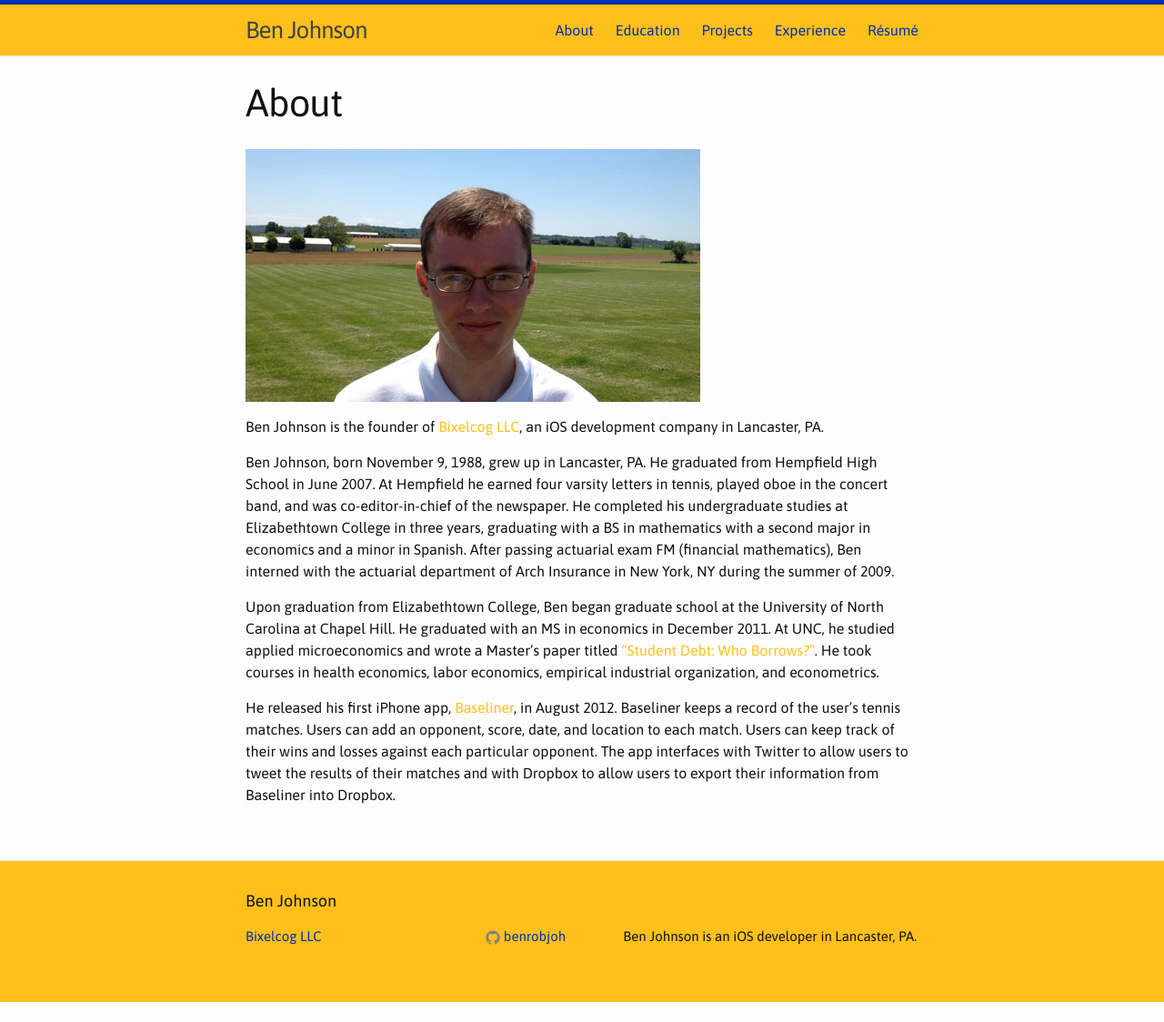
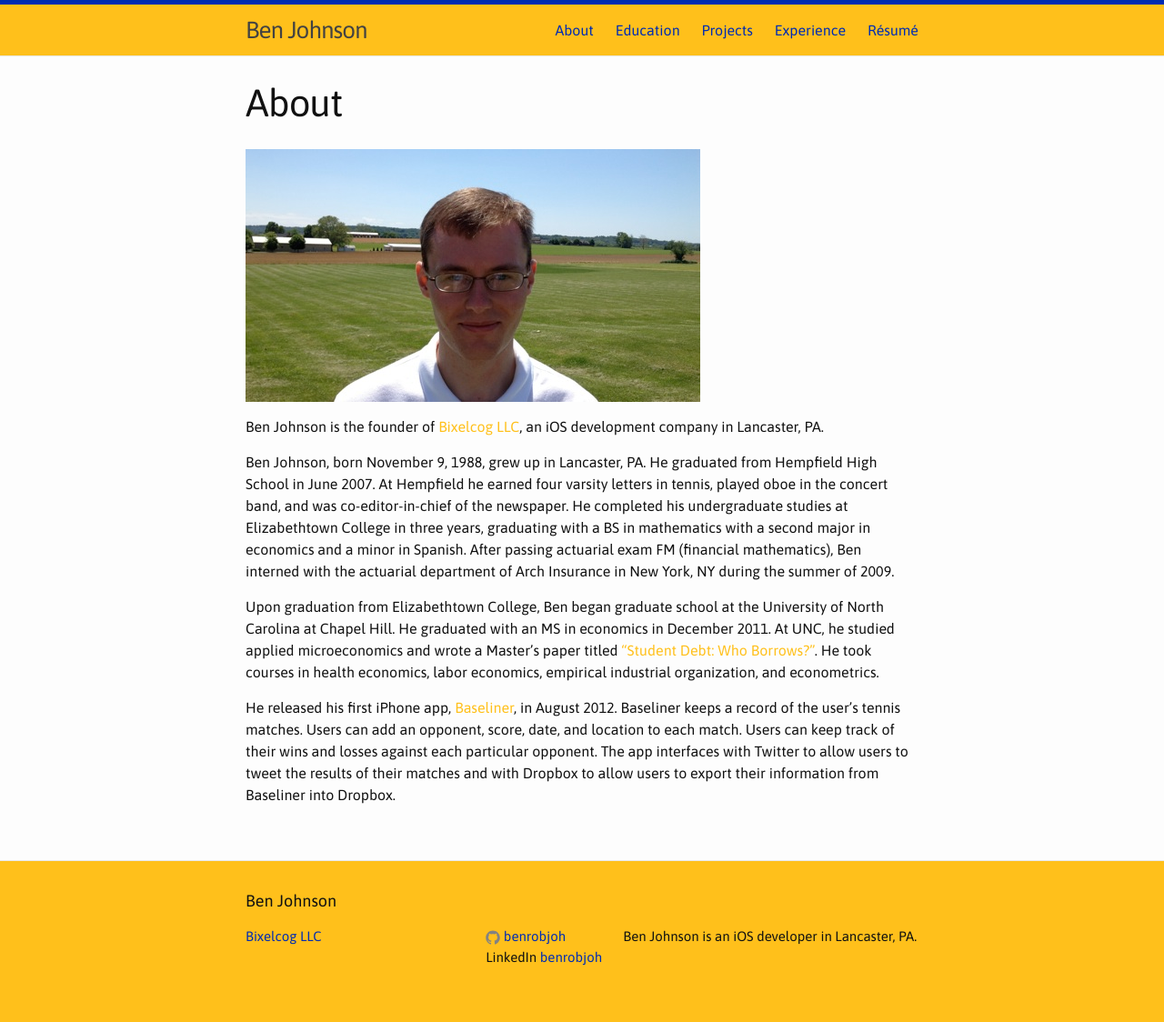
Before and after one commit to benrobjoh/benrobjoh.github.io, a Jekyll site: the page built from index.md, in a window 1280 px wide. Shown: the whole page at 91% size. Built offline with Jekyll 4.4.1, drawn with Linux system fonts in a browser that asks for light colours; before the commit the page ends 1102 px from its top, so only the background shows below that.

Commit message:
Add LinkedIn profile

```diff
--- a/CNAME
+++ b/CNAME
@@ -1 +1 @@
-www.benrobjoh.com
+benrobjoh.com
--- a/_config.yml
+++ b/_config.yml
@@ -3,8 +3,9 @@ title: "Ben Johnson"
 description: > # this means to ignore newlines until "baseurl:"
   Ben Johnson is an iOS developer in Lancaster, PA.
 baseurl: "" # the subpath of your site, e.g. /blog/
-url: "http://www.benrobjoh.com" # the base hostname & protocol for your site
+url: "http://benrobjoh.com" # the base hostname & protocol for your site
 github_username:  benrobjoh
+linkedin_username: benrobjoh
 company_name: Bixelcog LLC
 company_url: http://www.bixelcog.com
 
--- a/_includes/footer.html
+++ b/_includes/footer.html
@@ -41,6 +41,15 @@
             </a>
           </li>
           {% endif %}
+
+          {% if site.linkedin_username %}
+          <li>
+            LinkedIn
+            <a href="https://linkedin.com/in/{{ site.linkedin_username }}">
+              <span class="username">{{ site.linkedin_username }}</span>
+            </a>
+          </li>
+          {% endif %}
         </ul>
       </div>
 
```
